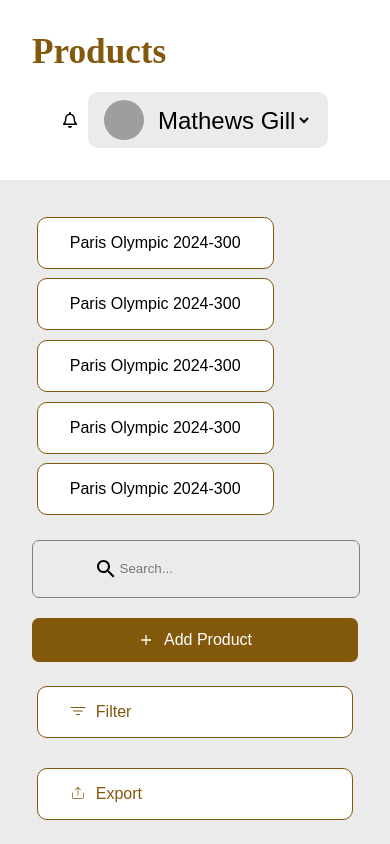
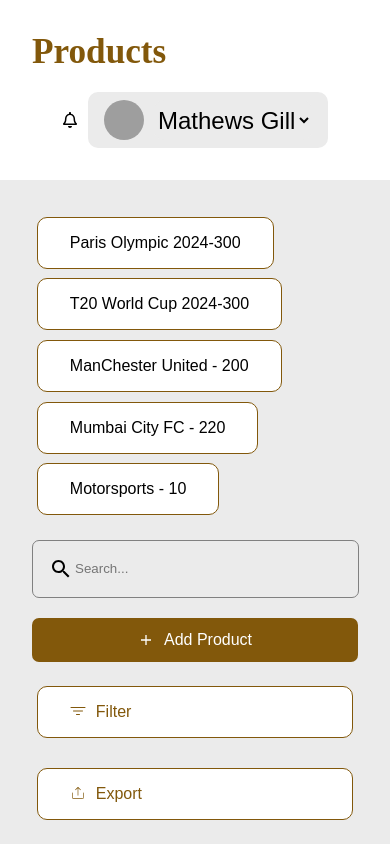
Before and after one commit to nootanlodhi/Codevyasa-task, a React (Vite) app: page / in a window 390 px wide. Shown: the top 844 px of the page. Built offline with nearby package versions, Linux system fonts and the light colour scheme; grey boxes are pictures that could not be loaded.

Commit message:
Create search input and filter buttons component

```diff
--- a/src/App.scss
+++ b/src/App.scss
@@ -67,16 +67,18 @@
 
     .search-wrapper{
       display: flex;
-      justify-content: center;
+      // justify-content: center;
       align-items: center;
       border: 1px solid gray;
       padding: 0 1rem;
       border-radius: 7px;
+      width: 20%;
 
       input{
         background-color: rgb(235, 235, 235);
         border: none;
         outline: none;
+        width: 100%;
       }
     }
 
@@ -162,14 +164,14 @@
   }
 }
 
-@media (max-width: 900px){
+@media (max-width: 900px) and (min-width: 500px){
   .search-filter-container{
     flex-direction: column;
     gap: 20px;
 
     .search-wrapper{
-      width: 50%;
-      padding: 1rem 0 !important;
+      width: 50% !important;
+      padding: 1rem 1rem !important;
     }
   }
 }
@@ -187,7 +189,13 @@
     gap: 20px;
   }
 
-  .search-wrapper{
-    width: 100% !important;
+  .search-filter-container{
+    flex-direction: column;
+    gap: 20px;
+
+    .search-wrapper{
+      width: 90% !important;
+      padding: 1rem 1rem !important;
+    }
   }
 }
--- /dev/null
+++ b/src/components/FilterButtons.jsx
@@ -0,0 +1,13 @@
+import PropTypes from 'prop-types';
+
+const FilterButton = ({text}) => {
+  return (
+    <button className="filter-btn">{text}</button>
+  )
+}
+
+FilterButton.propTypes = {
+    text: PropTypes.string.isRequired
+  };
+
+export default FilterButton
--- a/src/components/Filterbar.jsx
+++ b/src/components/Filterbar.jsx
@@ -1,21 +1,19 @@
-import SearchIcon from "@mui/icons-material/Search";
 import { IoMdAdd } from "react-icons/io";
 import { IoFilterOutline } from "react-icons/io5";
 import { CiExport } from "react-icons/ci";
+import FilterButton from "./FilterButtons";
+import SearchInput from "./SearchInput";
 
 const Filterbar = () => {
   return (
     <div>
-      <button className="filter-btn">Paris Olympic 2024-300</button>
-      <button className="filter-btn">Paris Olympic 2024-300</button>
-      <button className="filter-btn">Paris Olympic 2024-300</button>
-      <button className="filter-btn">Paris Olympic 2024-300</button>
-      <button className="filter-btn">Paris Olympic 2024-300</button>
+      <FilterButton text="Paris Olympic 2024-300"/>
+      <FilterButton text="T20 World Cup 2024-300"/>
+      <FilterButton text="ManChester United - 200"/>
+      <FilterButton text="Mumbai City FC - 220"/>
+      <FilterButton text="Motorsports - 10"/>
       <div className="search-filter-container">
-        <div className="search-wrapper">
-          <SearchIcon />
-          <input placeholder="Search..." />
-        </div>
+        <SearchInput/>
         <div className="right-filter-container">
           <button className="add-product">
             <IoMdAdd />
--- /dev/null
+++ b/src/components/SearchInput.jsx
@@ -0,0 +1,12 @@
+import SearchIcon from "@mui/icons-material/Search";
+
+const SearchInput = () => {
+  return (
+    <div className="search-wrapper">
+      <SearchIcon />
+      <input placeholder="Search..." />
+    </div>
+  );
+};
+
+export default SearchInput;
```
